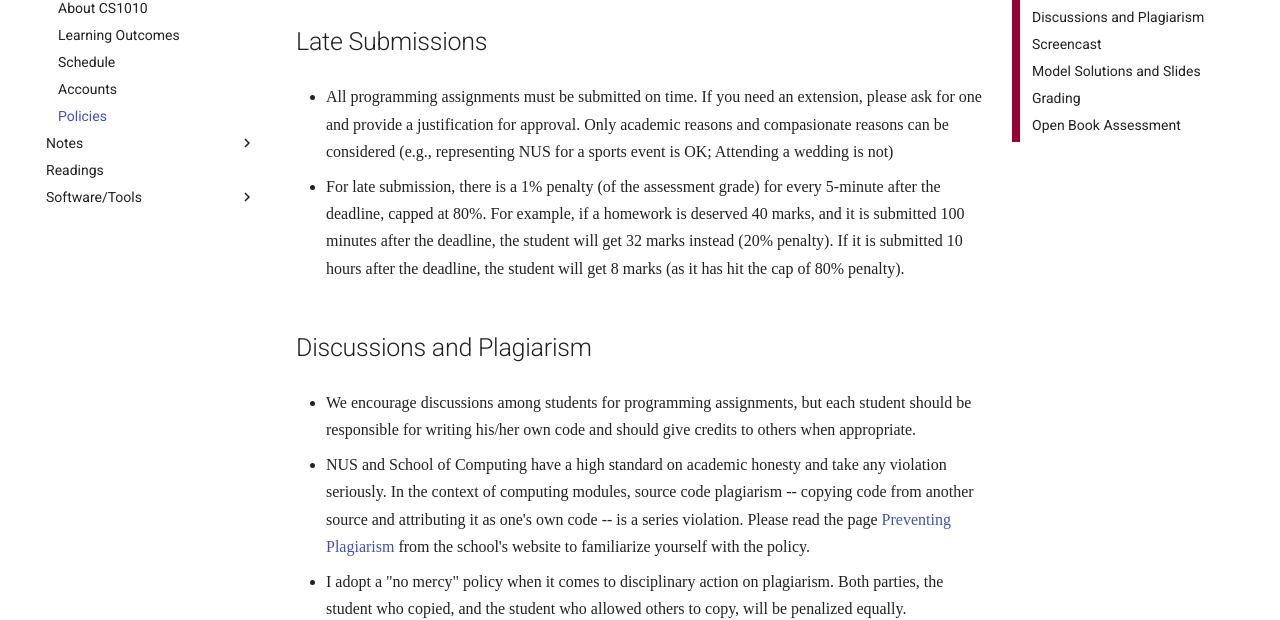
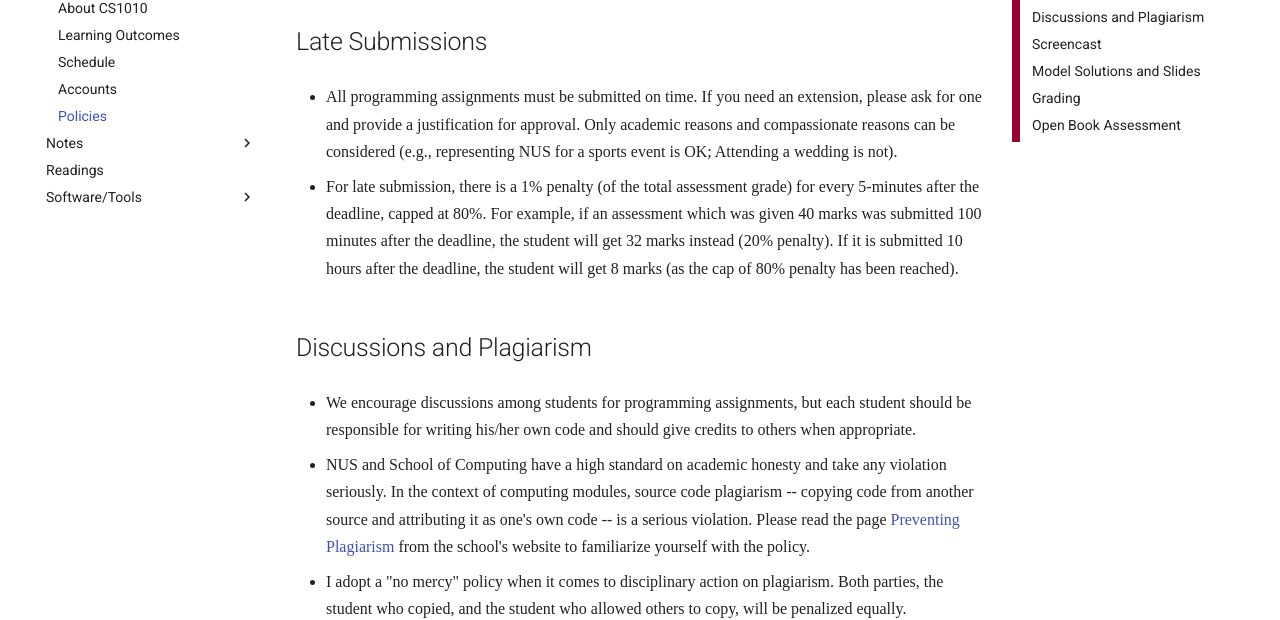
Before and after one commit to LL-Pengfei/CS1010-AY1819S1-Personal, an MkDocs documentation site: the page built from docs/policies.md, in a window 1280 px wide and 1400 px high, scrolled down 468 px. Shown: the part 172-792 px from the top of the window. Built offline with MkDocs 1.6.1 and Material for MkDocs 9.7.7, drawn with Linux system fonts in a browser that asks for light colours; nearby versions of some CDN libraries; some web fonts are replaced; comment, search, counter and statistics services are not loaded; old or Windows-style settings are respelled for this version of MkDocs; some of the changed text lies outside the part shown.

Commit message:
[Copywriting] Corrected grammar/spelling errors in 'policies.md'.

```diff
--- a/docs/policies.md
+++ b/docs/policies.md
@@ -16,15 +16,15 @@
 
 ## Late Submissions
 
-* All programming assignments must be submitted on time.  If you need an extension, please ask for one and provide a justification for approval.  Only academic reasons and compasionate reasons can be considered (e.g., representing NUS for a sports event is OK; Attending a wedding is not)
+* All programming assignments must be submitted on time.  If you need an extension, please ask for one and provide a justification for approval.  Only academic reasons and compassionate reasons can be considered (e.g., representing NUS for a sports event is OK; Attending a wedding is not).
 
-* For late submission, there is a 1% penalty (of the assessment grade) for every 5-minute after the deadline, capped at 80%.  For example, if a homework is deserved 40 marks, and it is submitted 100 minutes after the deadline, the student will get 32 marks instead (20% penalty).  If it is submitted 10 hours after the deadline, the student will get 8 marks (as it has hit the cap of 80% penalty).
+* For late submission, there is a 1% penalty (of the total assessment grade) for every 5-minutes after the deadline, capped at 80%.  For example, if an assessment which was given 40 marks was submitted 100 minutes after the deadline, the student will get 32 marks instead (20% penalty).  If it is submitted 10 hours after the deadline, the student will get 8 marks (as the cap of 80% penalty has been reached).
 
 ## Discussions and Plagiarism
 
 * We encourage discussions among students for programming assignments, but each student should be responsible for writing his/her own code and should give credits to others when appropriate.
 
-* NUS and School of Computing have a high standard on academic honesty and take any violation seriously.  In the context of computing modules, source code plagiarism -- copying code from another source and attributing it as one's own code -- is a series violation.   Please read the page [Preventing Plagiarism](http://www.comp.nus.edu.sg/cug/plagiarism) from the school's website to familiarize yourself with the policy.
+* NUS and School of Computing have a high standard on academic honesty and take any violation seriously.  In the context of computing modules, source code plagiarism -- copying code from another source and attributing it as one's own code -- is a serious violation.   Please read the page [Preventing Plagiarism](http://www.comp.nus.edu.sg/cug/plagiarism) from the school's website to familiarize yourself with the policy.
 
 * I adopt a "no mercy" policy when it comes to disciplinary action on plagiarism.  Both parties, the student who copied, and the student who allowed others to copy, will be penalized equally.
 
@@ -37,13 +37,13 @@ This will be done on a 'best effort' basis and screencast will not be guaranteed
 
 ## Model Solutions and Slides
 
-* Slides will be posted _after_ the class.  Note that slides are used as a _visual aid_ to assist me during lecture.  It is not meant as summary of lectures nor a replacement of lecture notes.
+* Slides will be posted _after_ the class.  Note that slides are used as a _visual aid_ to assist me during lecture. It is not meant as summary of lectures nor a replacement of lecture notes.
 
 * In a module like CS1010, there is often not a single correct answer.  Hence, there is no model solution for this module.  Sample solutions may be posted (both good and bad ones) for discussion.  I strongly encourage students to discuss your solution with the teaching team, instead of just comparing your solution with the sample solution.
 
 ## Grading
 
-* Students will received the grades they deserved irrespective of how the other students in the class performed (i.e., no bell curve)
+* Students will received the grades they deserve irrespective of how the other students in the class perform (i.e., no bell curve).
 
 ## Open Book Assessment
 
```
